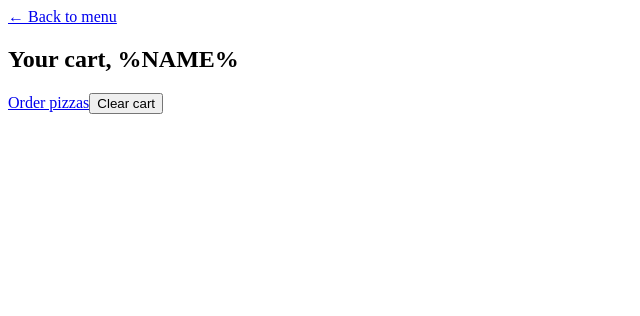
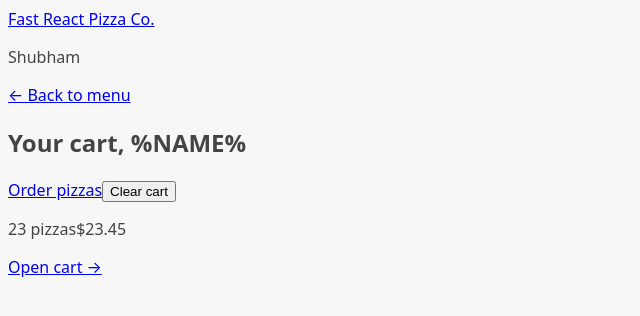
Before and after one commit to shubhRepository/fast-react-pizza, a React (Vite) app: page /cart in a window 1280 px wide. Shown: the top 316 px of the page, without its empty margins (0-640 px from the left). Built offline with nearby package versions, Linux system fonts and the light colour scheme.

Commit message:
build app layout skeleton

```diff
--- a/src/App.jsx
+++ b/src/App.jsx
@@ -1,6 +1,7 @@
 import { RouterProvider } from "react-router";
 import { createBrowserRouter } from "react-router-dom";
 
+import AppLayout from "./ui/AppLayout";
 import Home from "./ui/Home";
 import Menu from "./features/menu/Menu";
 import Cart from "./features/cart/Cart";
@@ -8,6 +9,9 @@
 import CreateOrder from "./features/order/CreateOrder";
 
 const router = createBrowserRouter([
+  {
+    element: <AppLayout />,
+    children: [
       {
         path: "/",
         element: <Home />,
@@ -28,6 +32,8 @@
         path: "/order/:orderId",
         element: <Order />,
       },
+    ],
+  },
 ]);
 
 function App() {
--- a/src/main.jsx
+++ b/src/main.jsx
@@ -1,6 +1,8 @@
 import React from "react";
 import ReactDOM from "react-dom/client";
 import App from "./App.jsx";
+
+import "./index.css";
 
 ReactDOM.createRoot(document.getElementById("root")).render(
   <React.StrictMode>
--- /dev/null
+++ b/src/ui/AppLayout.jsx
@@ -0,0 +1,17 @@
+import Header from "./Header";
+import CartOverview from "../features/cart/CartOverview";
+import { Outlet } from "react-router";
+
+function AppLayout() {
+  return (
+    <div>
+      <Header />
+      <main>
+        <Outlet />
+      </main>
+      <CartOverview />
+    </div>
+  );
+}
+
+export default AppLayout;
--- /dev/null
+++ b/src/ui/Header.jsx
@@ -0,0 +1,12 @@
+import { Link } from "react-router-dom";
+
+function Header() {
+  return (
+    <div>
+      <Link to="/">Fast React Pizza Co.</Link>
+      <p>Shubham</p>
+    </div>
+  );
+}
+
+export default Header;
```
Lines whose indentation alone changed are shown as unchanged.
